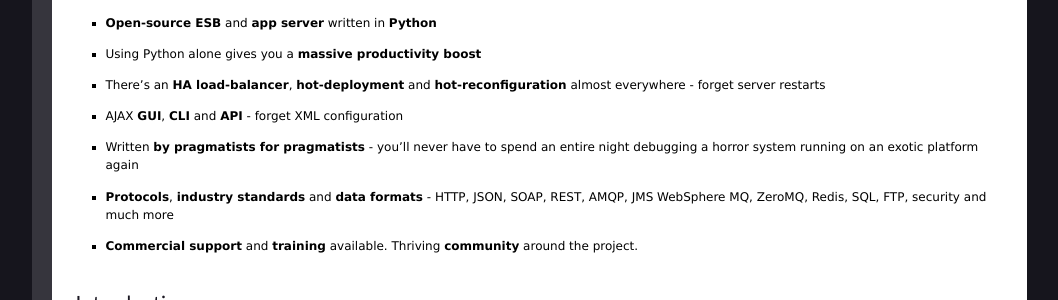
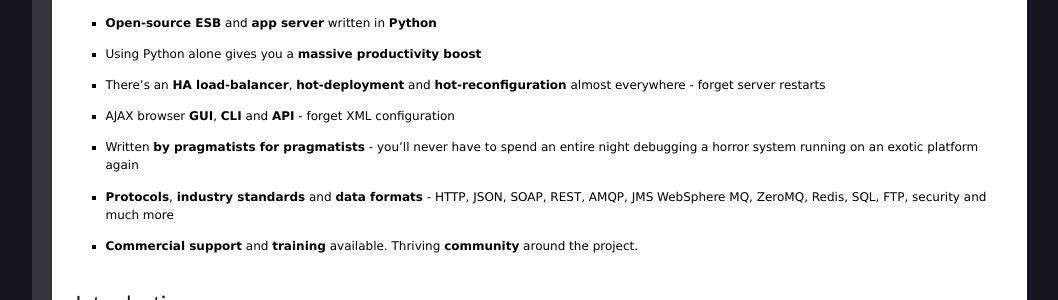
Before and after one commit to rfdiazpr/zato-docs, a Sphinx documentation site: the page built from sphinx/index.txt, in a window 1280 px wide and 900 px high, scrolled down 303 px. Shown: the part 151-451 px from the top of the window, without its empty margins (111-1169 px from the left). Built offline with Sphinx 7.4.7, drawn with Linux system fonts in a browser that asks for light colours.

Commit message:
In case it wasn't clear what AJAX is

```diff
--- a/sphinx/index.txt
+++ b/sphinx/index.txt
@@ -31,7 +31,7 @@
 * There's an **HA load-balancer**, **hot-deployment** and **hot-reconfiguration** almost everywhere -
   forget server restarts
 
-* AJAX **GUI**, **CLI** and **API** - forget XML configuration
+* AJAX browser **GUI**, **CLI** and **API** - forget XML configuration
 
 * Written **by pragmatists for pragmatists** - you'll never have to spend an entire
   night debugging a horror system running on an exotic platform again
```
